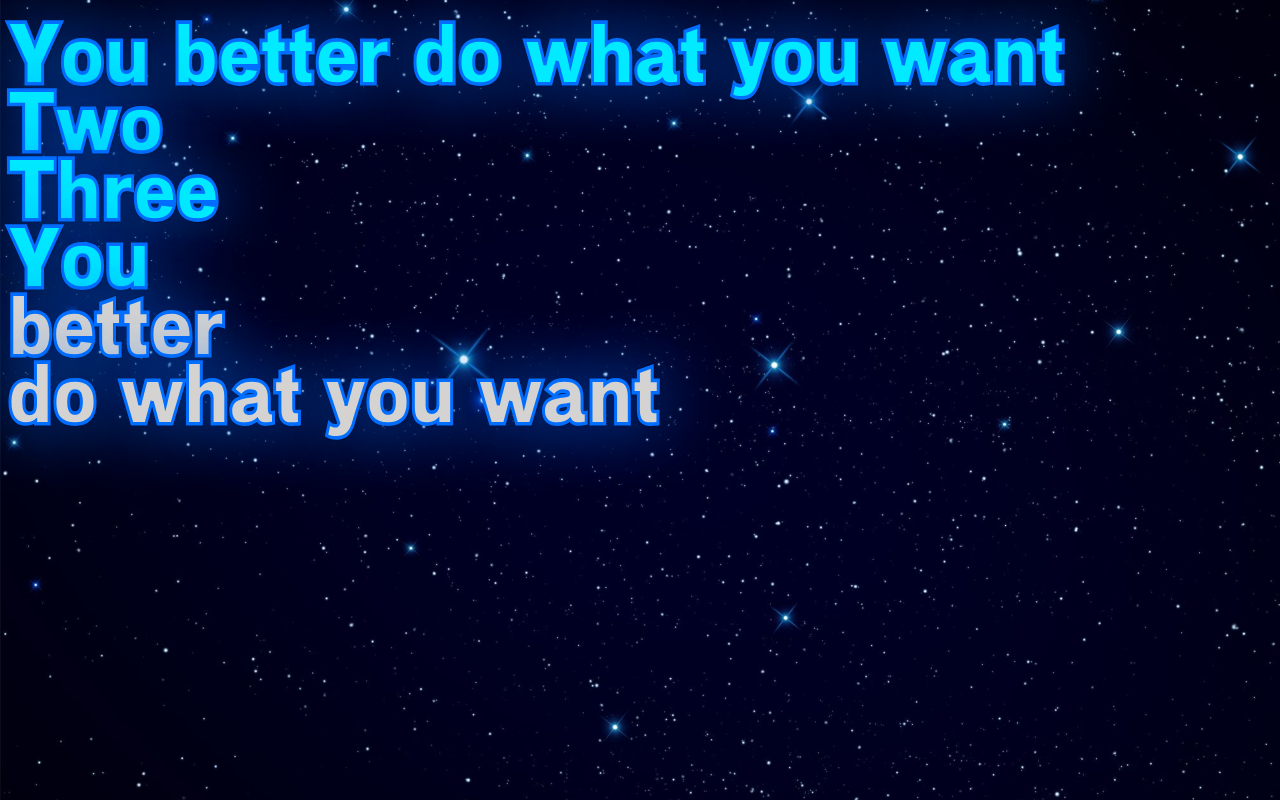
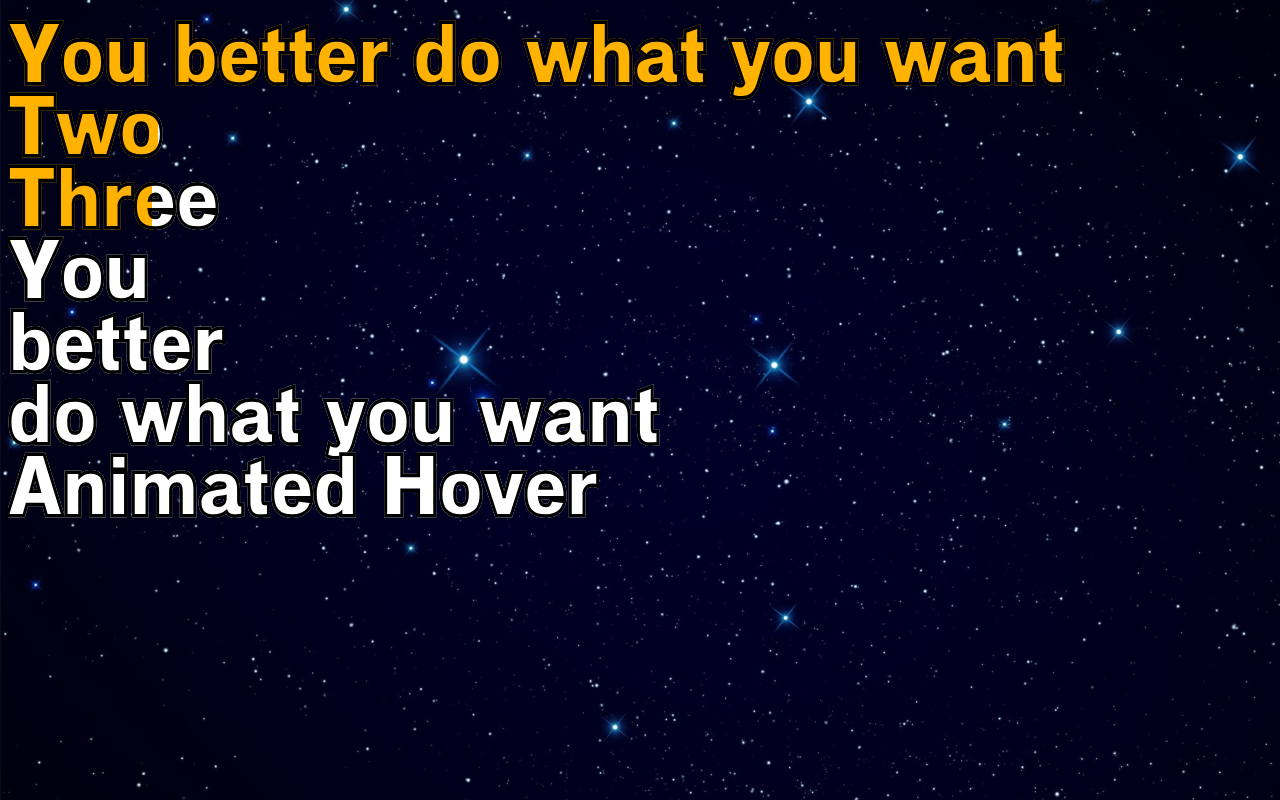
Before and after one commit to PartySky/karaoke, an Angular app: page / in a window 1280 px wide. Shown: the top 800 px of the page. Built offline with nearby package versions, Linux system fonts and the light colour scheme.

Commit message:
Added styles and animation

```diff
--- a/src/app/components/player/player.component.html
+++ b/src/app/components/player/player.component.html
@@ -2,7 +2,9 @@
 
 <div *ngFor="let item of lines ">
   <div *ngFor="let word of item.words">
-    <div class="custom_font"
+    <div class="animated custom_font"
       [ngClass]="{colored: word.tick < tickCounter}">{{word.value}}</div>
   </div>
 </div>
+
+<div class="animated custom_font">Animated Hover</div>
--- a/src/app/components/player/player.component.scss
+++ b/src/app/components/player/player.component.scss
@@ -1,6 +1,17 @@
+// Cool blue
+//$color_1: #d4d3d2;
+//$color_2: #01eaff;
+//$color_strock: #016eff;
+
+// Tarantinish
+$color_1: #fff;
+$color_2: #ffb200;
+$color_strock: #000;
+
+
 .colored {
-  //color: yellow !important;
-  color: #01eaff !important;
+  //color: $color_2 !important;
+  background-position: 0 100% !important;
 }
 
 $img-base-path: "../../../../fonts/webfonts_Macromedia/";
@@ -20,7 +31,27 @@ $img-base-path: "../../../../fonts/webfonts_Macromedia/";
   display: inline-block;
   transform: scale(1,1.2);
   font-size: 65px;
-  color: #d4d3d2;
-  -webkit-text-stroke: 3px #016eff; /* width and color */
-  text-shadow: 1px 1px 2px black, 0 0 1em #016eff;
+  color: $color_1;
+  -webkit-text-stroke: 3px $color_strock; /* width and color */
+  //text-shadow: 1px 1px 2px black, 0 0 1em #016eff;
 }
+
+.animated {
+  position: relative;
+  display: inline-block;
+  font-weight: 800;
+  color: red;
+  overflow: hidden;
+  //  background: linear-gradient(to right, green, yellow 50%, royalblue 50%);
+  background: linear-gradient(to right, $color_2, $color_2 50%, $color_1 50%);
+  background-clip: text;
+  -webkit-background-clip: text;
+  -webkit-text-fill-color: transparent;
+  background-size: 200% 100%;
+  background-position: 100%;
+  transition: background-position 2750ms ease;
+  text-decoration: none; // text decorations are clipped in WebKit browsers
+  &:hover {
+    background-position: 0 100%;
+  }
+}
```
